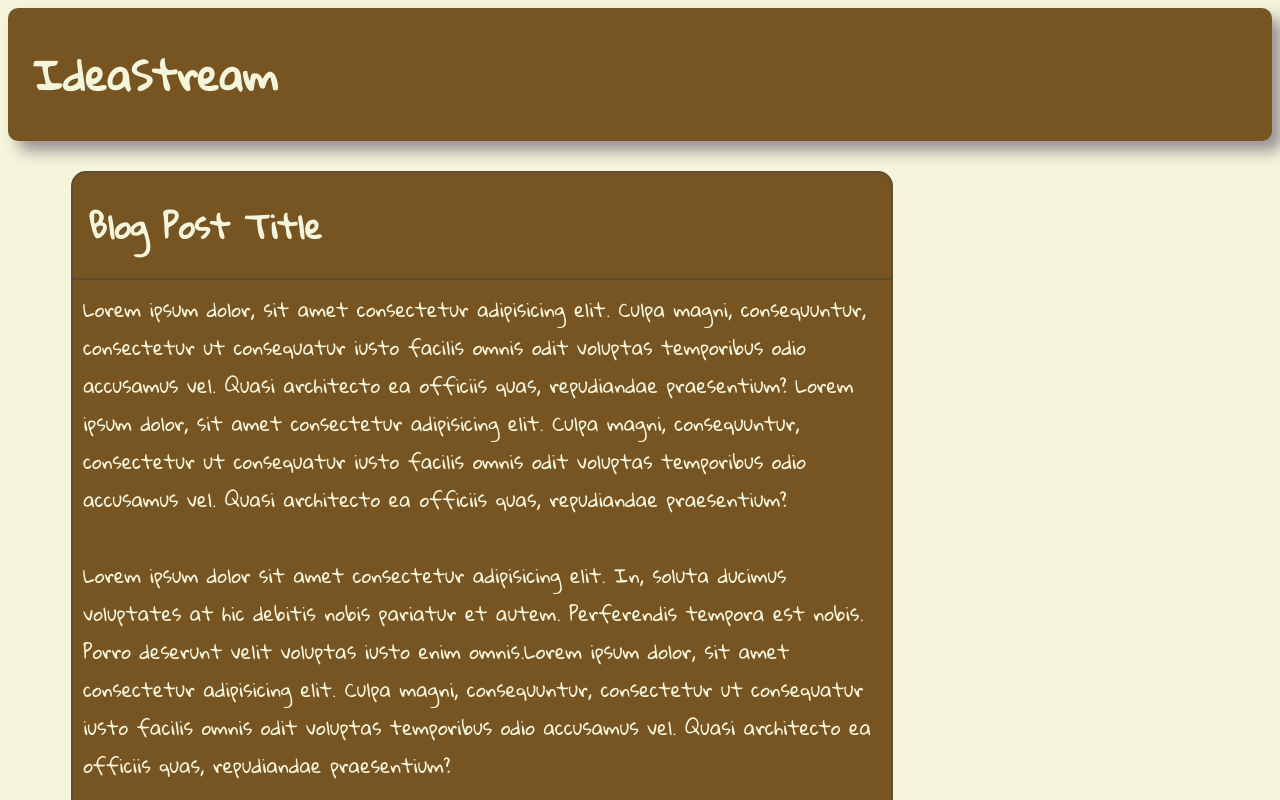
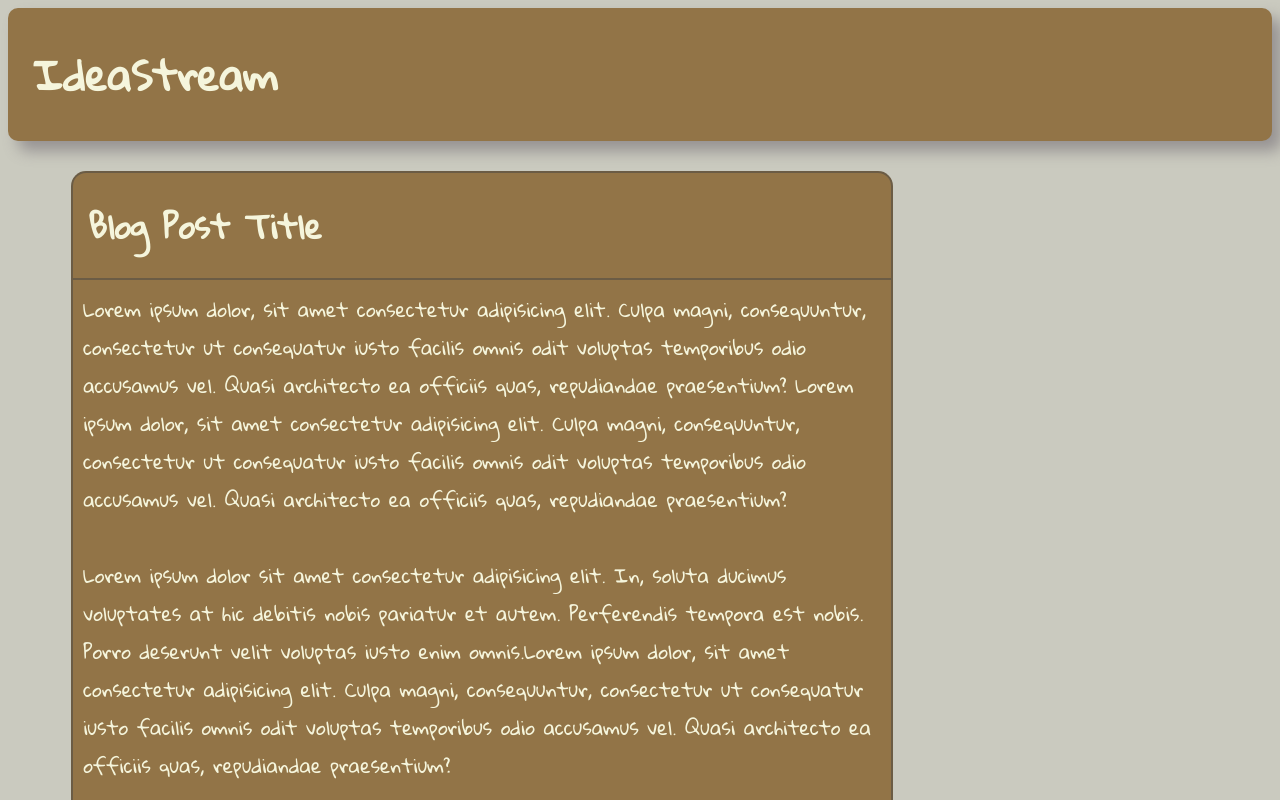
Before and after one commit to adudumayo/BlogWebsite, a plain HTML site: page blog_website/frontend/index.html in a window 1280 px wide. Shown: the top 800 px of the page. Drawn offline with Linux system fonts and the light colour scheme.

Commit message:
Changed the color scheme of the page

```diff
--- a/blog_website/frontend/index.html
+++ b/blog_website/frontend/index.html
@@ -78,12 +78,11 @@
     </body>
     <style>
         body {
-            background-color:beige;
+            background-color:rgb(202, 202, 191);
         }
 
         header {
-            background-color:rgb(119, 85, 35);
-            display: flex;
+            background-color:rgb(146, 116, 71);
             border: 1px hidden;
             border-radius: 10px;
             box-shadow: 10px 10px 15px rgba(150, 146, 146, 1);
@@ -109,7 +108,7 @@
             border: 2px solid rgba(70, 68, 68, 0.5);
             border-radius: 15px;
             margin: 30px 30% 0px 5%;
-            background-color:rgb(119, 85, 35);
+            background-color:rgb(146, 116, 71);
         }
 
         h1 {
@@ -135,6 +134,7 @@
         }
 
         .metaData {
+            font-family: "Gloria Hallelujah", cursive;
             background-color: beige;
             border: 1px hidden;
             border-radius: 0px 0px 15px 15px;
```
